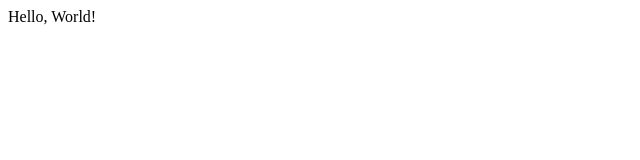
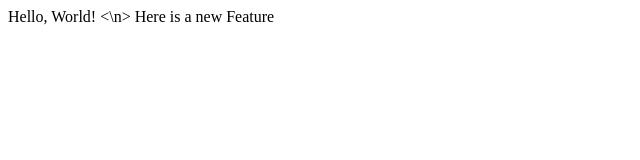
Before and after one commit to Marmik03/lecture1, a plain HTML site: page index.html in a window 1280 px wide. Shown: the whole page, without its empty margins (0-640 px from the left). Drawn offline with Linux system fonts and the light colour scheme.

Commit message:
Added another line

```diff
--- a/index.html
+++ b/index.html
@@ -5,5 +5,7 @@
 	</head>
 	<body>
 		Hello, World!
+		<\n>
+		Here is a new Feature
 	</body>
 </html>
```
